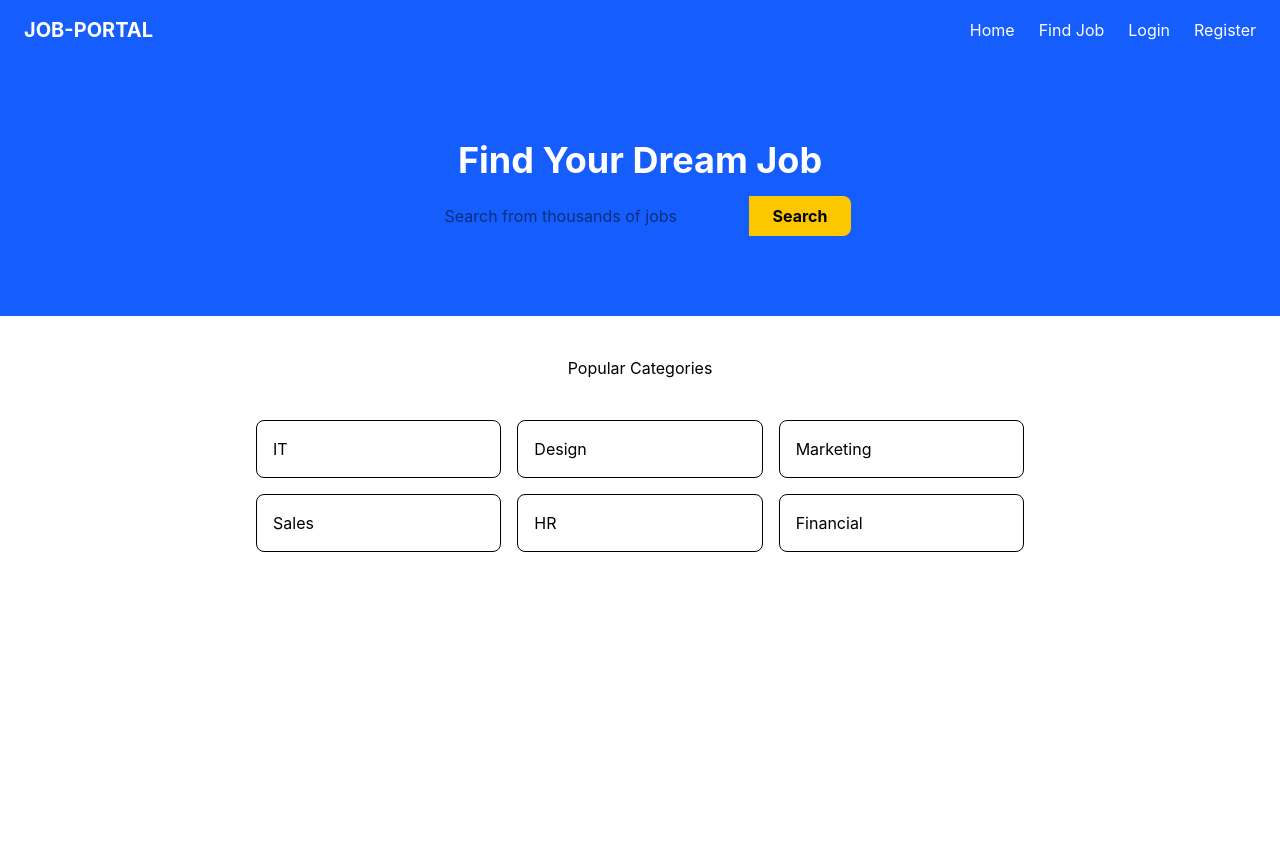
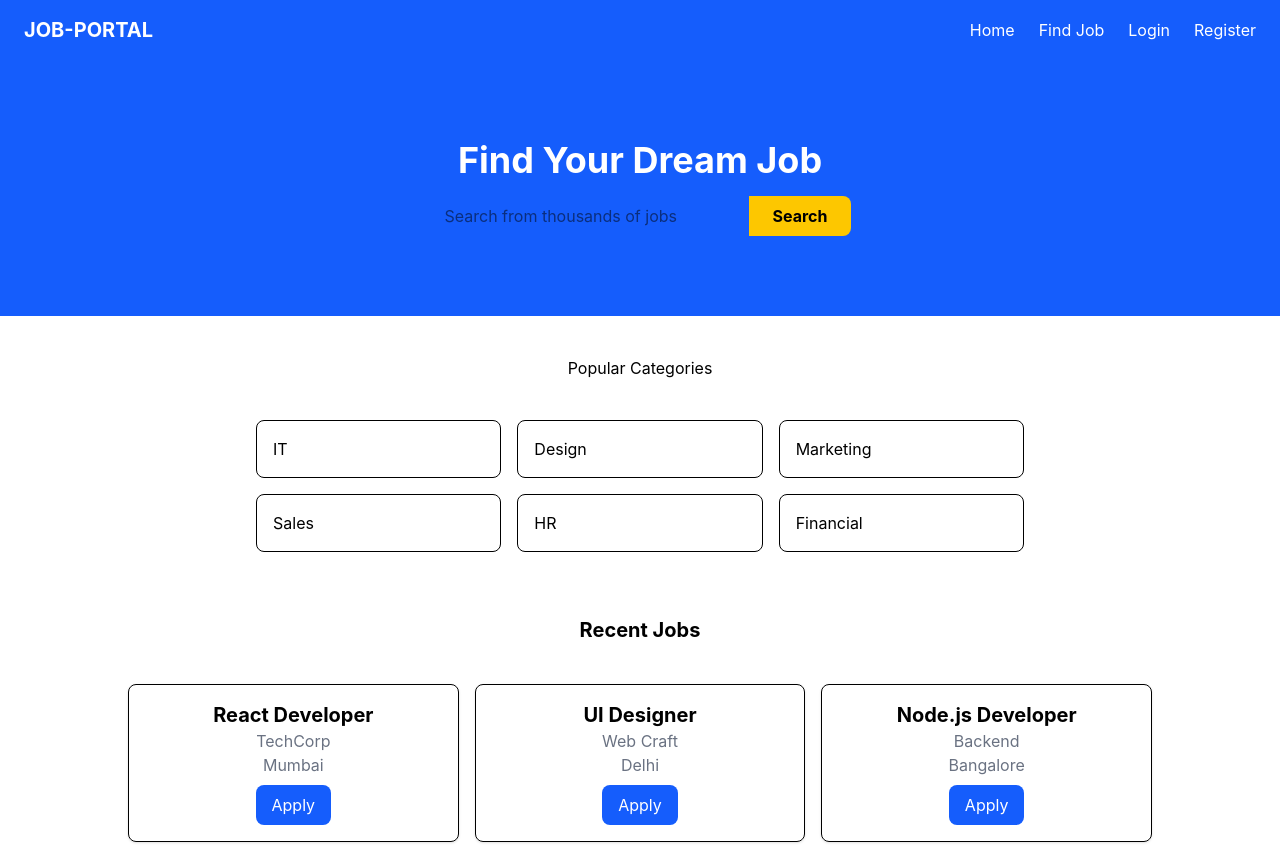
Before and after one commit to abhishekprajapativns/Job_Portal, a React (Vite) app: page / in a window 1280 px wide. Before the commit the page ends 800 px from the top, so only its background shows below. Built offline with nearby package versions, Linux system fonts and the light colour scheme.

Commit message:
add recent jobs section

```diff
--- a/src/Pages/Home.jsx
+++ b/src/Pages/Home.jsx
@@ -45,6 +45,39 @@ function Home() {
       </div>
 
       {/* Recent job section */}
+
+      <div className="text-center py-6">
+        <h1 className="text-xl font-bold px-6 py-10">Recent Jobs</h1>
+
+        <div className="grid grid-cols-3 gap-4 max-w-5xl mx-auto">
+          <div className="border rounded-lg p-4 shadow-sm">
+            <h2 className="text-xl font-bold">React Developer</h2>
+            <p className="text-gray-500">TechCorp</p>
+            <p className="text-gray-500">Mumbai</p>
+            <button className="bg-blue-600 text-white px-4 py-2 rounded-lg mt-2">
+              Apply
+            </button>
+          </div>
+
+          <div className="border rounded-lg p-4 shadow-sm">
+            <h2 className="text-xl font-bold">UI Designer</h2>
+            <p className="text-gray-500">Web Craft</p>
+            <p className="text-gray-500">Delhi</p>
+            <button className="bg-blue-600 text-white px-4 py-2 rounded-lg mt-2">
+              Apply
+            </button>
+          </div>
+
+          <div className="border rounded-lg p-4 shadow-sm">
+            <h2 className="text-xl font-bold">Node.js Developer</h2>
+            <p className="text-gray-500">Backend</p>
+            <p className="text-gray-500">Bangalore</p>
+            <button className="bg-blue-600 text-white px-4 py-2 rounded-lg mt-2">
+              Apply
+            </button>
+          </div>
+        </div>
+      </div>
     </div>
   );
 }
```
